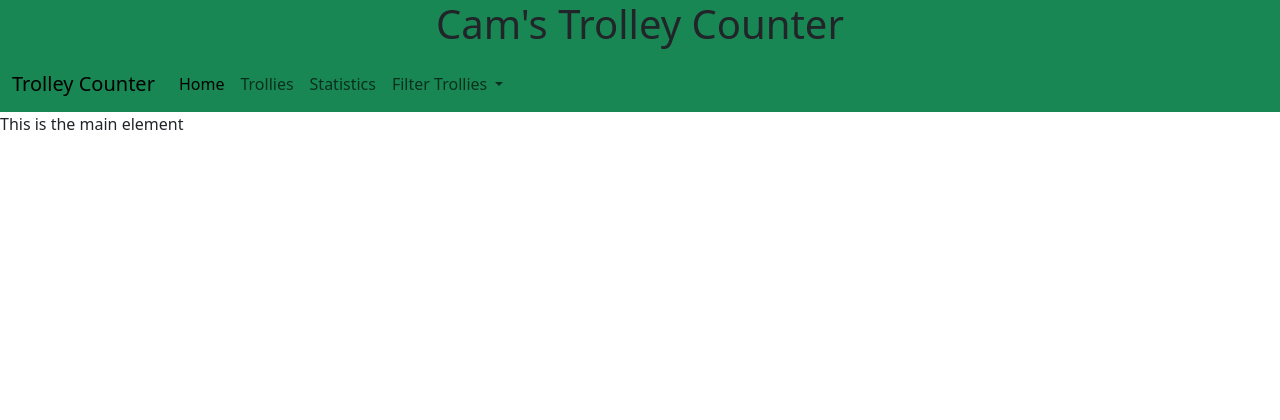
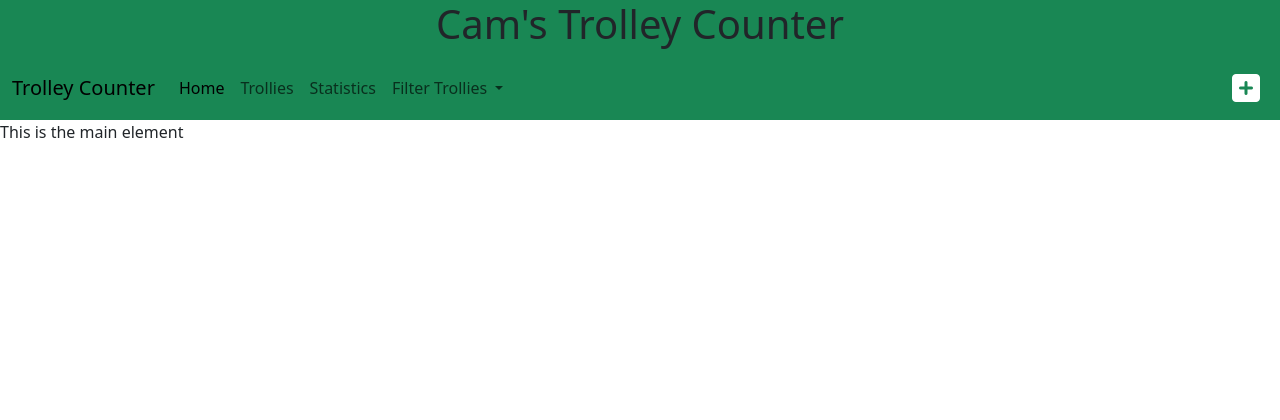
Before and after one commit to cameronjamesw/trolley-counter, a Django app: page /counter/ in a window 1280 px wide. Shown: the top 420 px of the page. Run offline with Django 5.2, Linux system fonts and the light colour scheme; some libraries are stand-ins or nearby versions.

Commit message:
add plus icon to navbar

```diff
--- a/static/css/styles.css
+++ b/static/css/styles.css
@@ -14,3 +14,9 @@ body {
 main {
     flex: 1 0 auto;
 }
+
+#plus-icon {
+    font-size: 2rem;
+    padding-left: 20px;
+    padding-right: 20px;
+}
--- a/templates/base.html
+++ b/templates/base.html
@@ -74,6 +74,9 @@
             </ul>
           </div>
         </div>
+        <div class="text-white">
+          <a id="plus-icon"><i class="fa-solid fa-square-plus"></i></a>
+        </div>
       </nav>
     </header>
 
@@ -88,4 +91,7 @@
       <p>Created by Cam Wheatley</p>
     </footer>
   </body>
+
+  <!-- This is the Font Awesome Script -->
+  <script src="https://kit.fontawesome.com/d65a22958c.js" crossorigin="anonymous"></script>
 </html>
```
